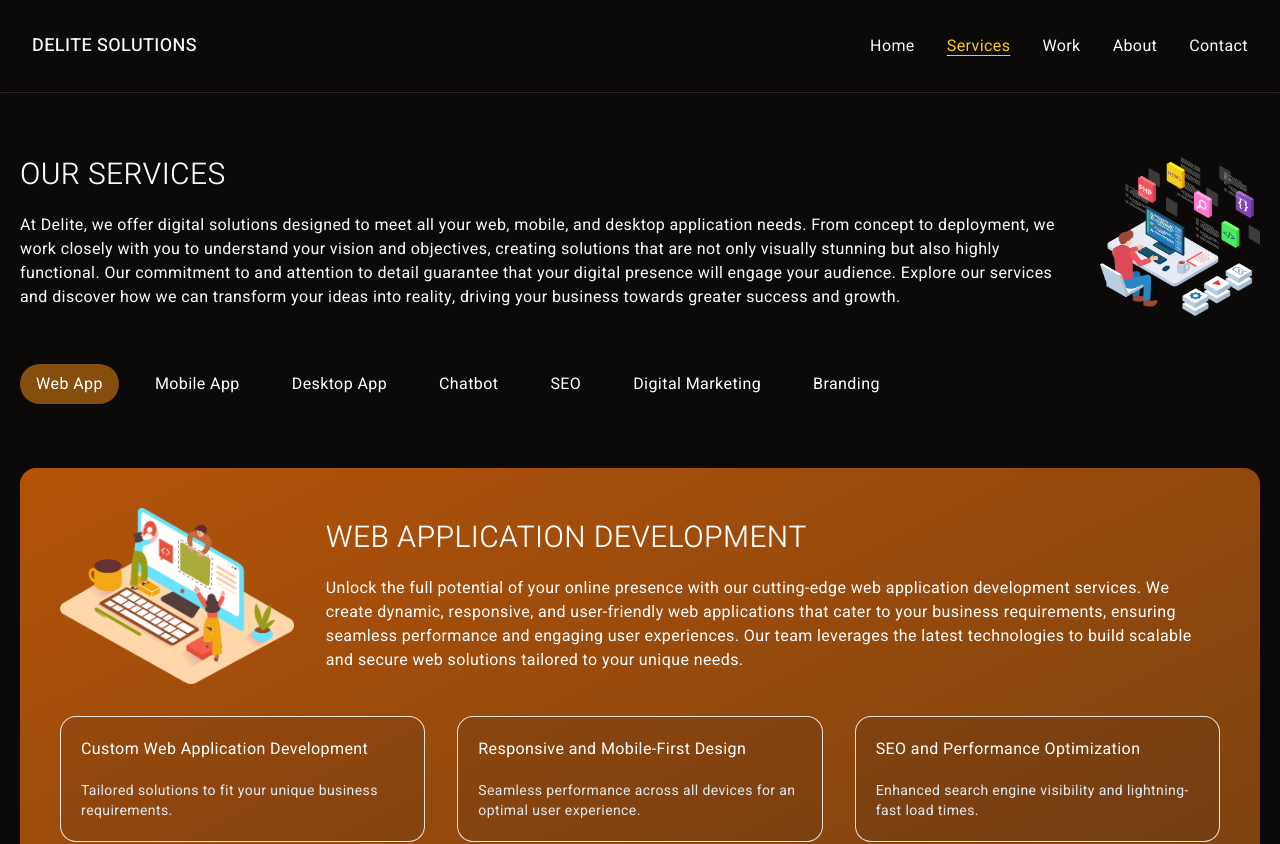
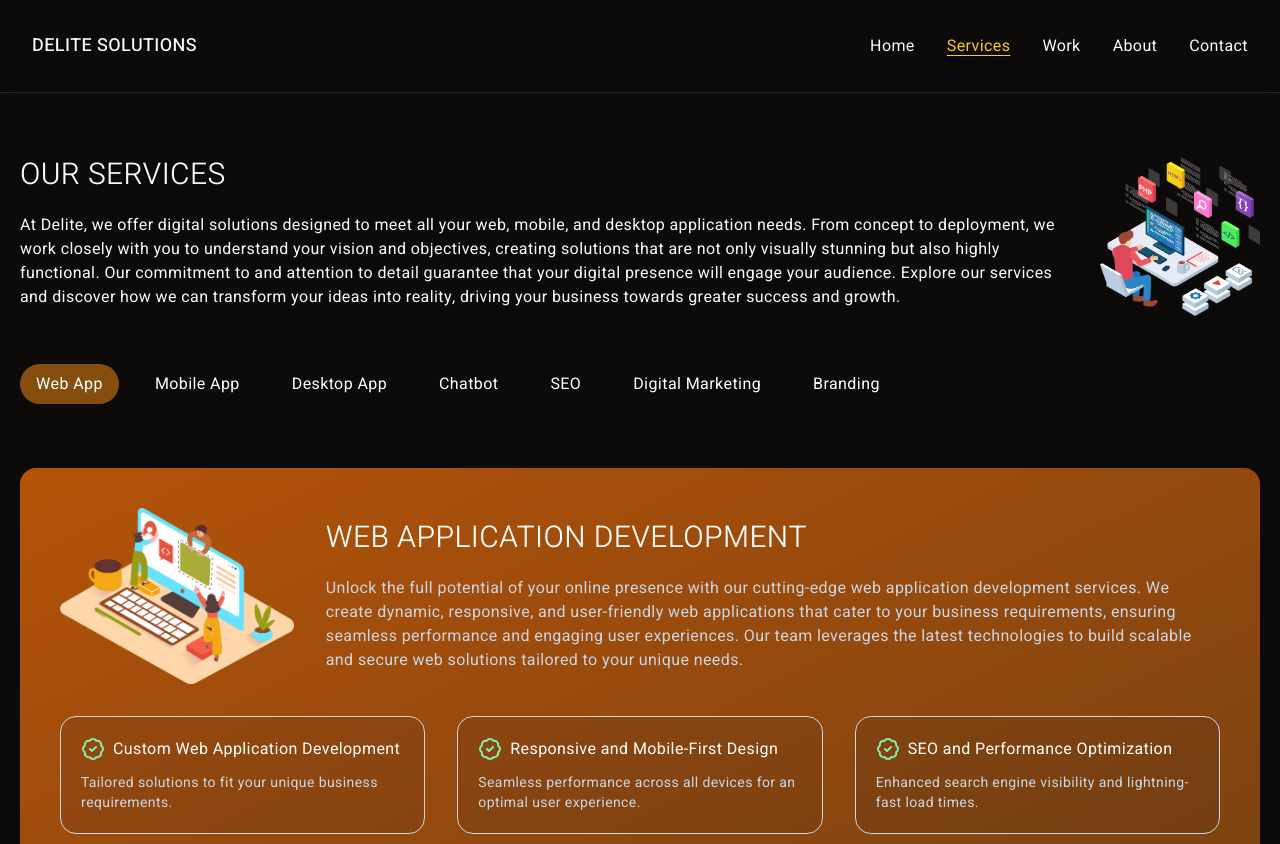
Before and after one commit to mabhi1/bytecoup, a Next.js app: page /services in a window 1280 px wide. Shown: the top 844 px of the page. Built offline with nearby package versions, Linux system fonts and the light colour scheme.

Commit message:
services feature card

```diff
--- a/app/about/page.tsx
+++ b/app/about/page.tsx
@@ -89,6 +89,12 @@ export default function About() {
             applications remain up-to-date and effective.
           </span>
         </li>
+        <li>
+          24/7 Customer Support:{" "}
+          <span className="text-muted-foreground">
+            Our dedicated team is always available to assist you, resolving issues promptly and effectively.
+          </span>
+        </li>
       </ul>
       <div className="text-3xl font-light uppercase pt-10">Our Values</div>
       <ul className="space-y-2">
--- a/components/pages/services/branding-content.tsx
+++ b/components/pages/services/branding-content.tsx
@@ -33,7 +33,7 @@ export default function BrandingContent() {
       <div className="flex items-center flex-row-reverse gap-8">
         <div className="space-y-5">
           <p className="text-3xl font-light uppercase">Branding</p>
-          <div>
+          <div className="text-slate-300">
             Define and amplify your brand identity with our expert branding services. We help you craft a compelling
             brand narrative that resonates with your target audience, builds trust, and differentiates you in the
             marketplace. From logo design to brand messaging, we ensure every element aligns with your vision and
--- a/components/pages/services/chatbot-content.tsx
+++ b/components/pages/services/chatbot-content.tsx
@@ -33,7 +33,7 @@ export default function ChatbotContent() {
       <div className="flex items-center flex-row-reverse gap-8">
         <div className="space-y-5">
           <p className="text-3xl font-light uppercase">Chatbot Development</p>
-          <div>
+          <div className="text-slate-300">
             Revolutionize your customer engagement with our sophisticated chatbot development services. We create
             intelligent, conversational AI solutions that provide seamless interactions, streamline support, and enhance
             user experiences. Our chatbots are designed to understand and respond to user queries effectively,
--- a/components/pages/services/desktop-app-content.tsx
+++ b/components/pages/services/desktop-app-content.tsx
@@ -33,7 +33,7 @@ export default function DesktopAppContent() {
       <div className="flex items-center flex-row-reverse gap-8">
         <div className="space-y-5">
           <p className="text-3xl font-light uppercase">Desktop Application Development</p>
-          <div>
+          <div className="text-slate-300">
             Empower your business with our powerful, user-friendly desktop applications designed for various operating
             systems, including Windows, macOS, and Linux. Whether you need a standalone application or a complex
             enterprise solution, our desktop application development services ensure robust performance, enhanced
--- a/components/pages/services/digital-marketing-content.tsx
+++ b/components/pages/services/digital-marketing-content.tsx
@@ -34,7 +34,7 @@ export default function DigitalMarketingContent() {
       <div className="flex items-center flex-row-reverse gap-8">
         <div className="space-y-5">
           <p className="text-3xl font-light uppercase">Digital Marketing</p>
-          <div>
+          <div className="text-slate-300">
             Drive engagement and conversions with our innovative digital marketing solutions. We blend creativity with
             data-driven strategies to create impactful campaigns that resonate with your audience and deliver measurable
             results. Our holistic approach covers every aspect of digital marketing, ensuring your brand reaches and
--- a/components/pages/services/feature-card.tsx
+++ b/components/pages/services/feature-card.tsx
@@ -1,8 +1,13 @@
+import { BadgeCheckIcon, PlayIcon } from "lucide-react";
+
 export default function FeatureCard({ title, content }: { title: string; content: string }) {
   return (
-    <div className="border border-white/85 rounded-2xl bg-slate-900/10 p-5 space-y-5 hover:scale-105 transition-transform duration-200">
-      <div>{title}</div>
-      <div className="text-slate-200 text-sm">{content}</div>
+    <div className="border border-slate-300 rounded-2xl bg-slate-900/10 p-5 space-y-3 hover:scale-105 transition-transform duration-200">
+      <div className="flex gap-2 items-center">
+        <BadgeCheckIcon className="w-6 text-green-300" />
+        {title}
+      </div>
+      <div className="text-slate-300 text-sm">{content}</div>
     </div>
   );
 }
--- a/components/pages/services/mobile-app-content.tsx
+++ b/components/pages/services/mobile-app-content.tsx
@@ -34,7 +34,7 @@ export default function MobileAppContent() {
       <div className="flex items-center flex-row-reverse gap-8">
         <div className="space-y-5">
           <p className="text-3xl font-light uppercase">Mobile Application Development</p>
-          <div>
+          <div className="text-slate-300">
             Stay ahead in the mobile-first world with our high-performance, feature-rich mobile applications for both
             iOS and Android platforms. Our mobile app development services are tailored to provide an exceptional user
             experience, combining cutting-edge technology with intuitive design to deliver apps that captivate users and
--- a/components/pages/services/seo-content.tsx
+++ b/components/pages/services/seo-content.tsx
@@ -33,7 +33,7 @@ export default function SEOContent() {
       <div className="flex items-center flex-row-reverse gap-8">
         <div className="space-y-5">
           <p className="text-3xl font-light uppercase">Search Engine Optimization (SEO)</p>
-          <div>
+          <div className="text-slate-300">
             Maximize your online reach and attract more traffic with our comprehensive SEO services. We employ advanced
             strategies to enhance your website&apos;s visibility on search engines, ensuring that your business ranks
             higher and reaches the right audience. Our approach is tailored to your unique needs, driving organic growth
--- a/components/pages/services/web-app-content.tsx
+++ b/components/pages/services/web-app-content.tsx
@@ -33,7 +33,7 @@ export default function WebAppContent() {
       <div className="flex items-center flex-row-reverse gap-8">
         <div className="space-y-5">
           <p className="text-3xl font-light uppercase">Web Application Development</p>
-          <div>
+          <div className="text-slate-300">
             Unlock the full potential of your online presence with our cutting-edge web application development
             services. We create dynamic, responsive, and user-friendly web applications that cater to your business
             requirements, ensuring seamless performance and engaging user experiences. Our team leverages the latest
```
